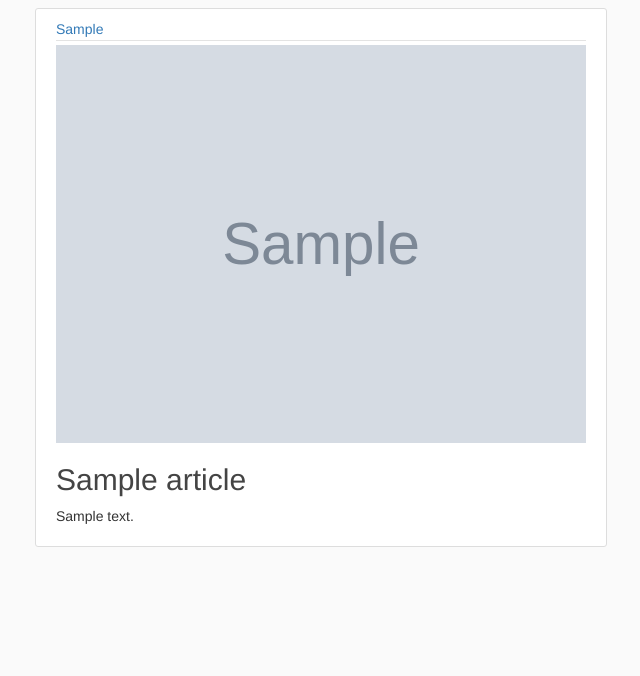
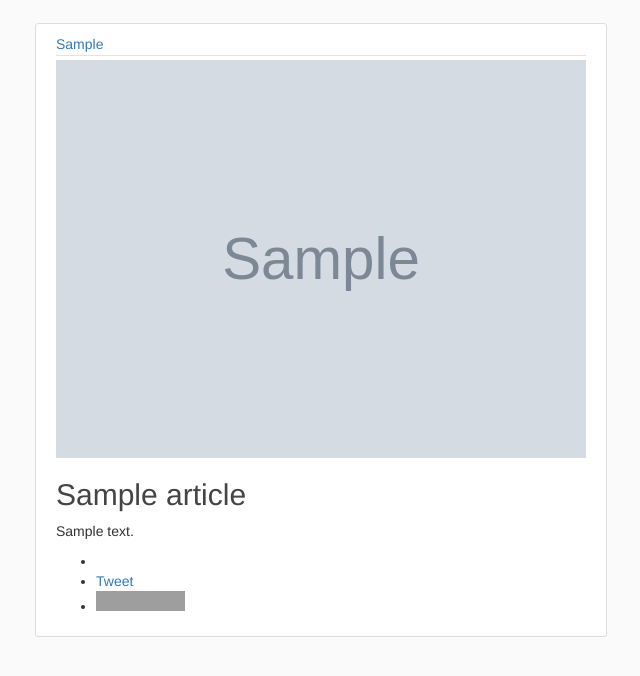
Before and after one commit to dcaohuu18/cs345_project2, a Flask app: page / in a window 1280 px wide. Shown: the part 82-758 px from the top of the page, without its empty margins (129-769 px from the left). Run offline with Flask 2, Linux system fonts and the light colour scheme; data comes from the database, SQL or seed files in the repository; tables that the repository leaves empty hold one stand-in row (values such as "Sample post"); grey boxes marked "Sample" are stand-in pictures; some libraries are stand-ins or nearby versions; grey boxes are pictures that could not be loaded.

Commit message:
add social media share buttons

```diff
--- a/app_package/static/main.css
+++ b/app_package/static/main.css
@@ -128,3 +128,8 @@ a.article-title:hover {
 .btn { /* button */
     border-color: #17a2b8;
 }
+
+/* Override the alignment of LinkedIn share btn: */
+.IN-widget {
+  vertical-align: top !important;
+}
--- a/app_package/templates/home.html
+++ b/app_package/templates/home.html
@@ -1,5 +1,9 @@
 {% extends "layout.html" %}
 {% block content %}
+    <div class='social-media-share-scripts'>
+      <script src="https://platform.linkedin.com/in.js" type="text/javascript">lang: en_US</script>
+      <script async src="https://platform.twitter.com/widgets.js" charset="utf-8"></script>
+    </div>
     {% for article in articles %}
         <article class="media content-section">
           <div class="media-body">
@@ -12,6 +16,11 @@
             </a>
             <h2><a class="article-title" href="{{ article.url }}" target="_blank">{{ article.title }}</a></h2>
             <p class="article-content">{{ article.description }}</p>
+            <ul class='social-media-share-btns'>
+              <li><script type="IN/Share" data-url="{{ article.url }}"></script></li>
+              <li><a href="https://twitter.com/share?ref_src=twsrc%5Etfw" class="twitter-share-button" data-url="{{ article.url}}" data-show-count="false">Tweet</a></li>
+              <li><iframe src="https://www.facebook.com/plugins/share_button.php?href={{ article.url }}&layout=button_count&size=small&width=89&height=20&appId" width="89" height="20" style="border:none;overflow:hidden" scrolling="no" frameborder="0" allowfullscreen="true" allow="autoplay; clipboard-write; encrypted-media; picture-in-picture; web-share"></iframe></li>
+            </ul>
           </div>
         </article>
     {% endfor %}
```
